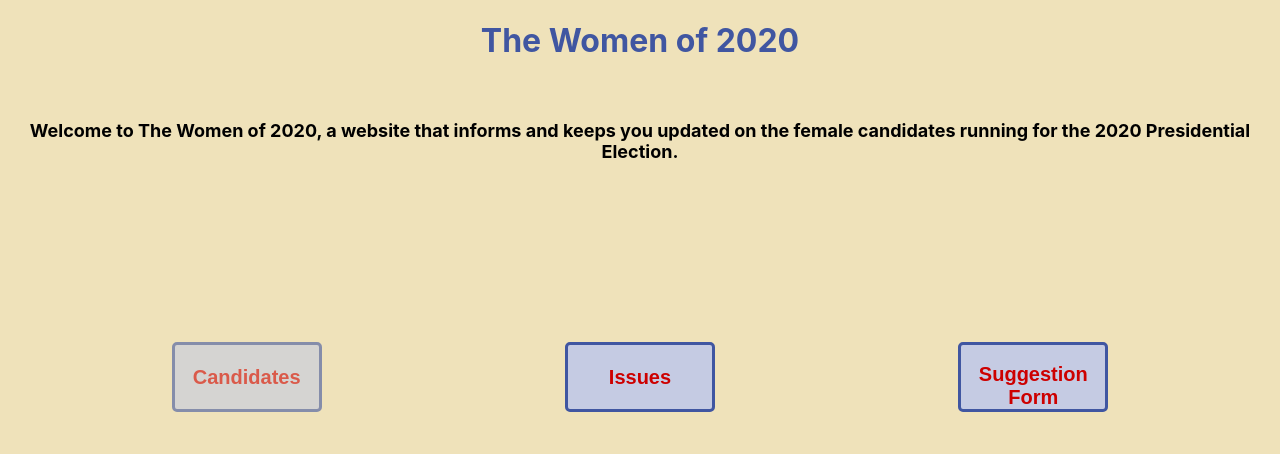
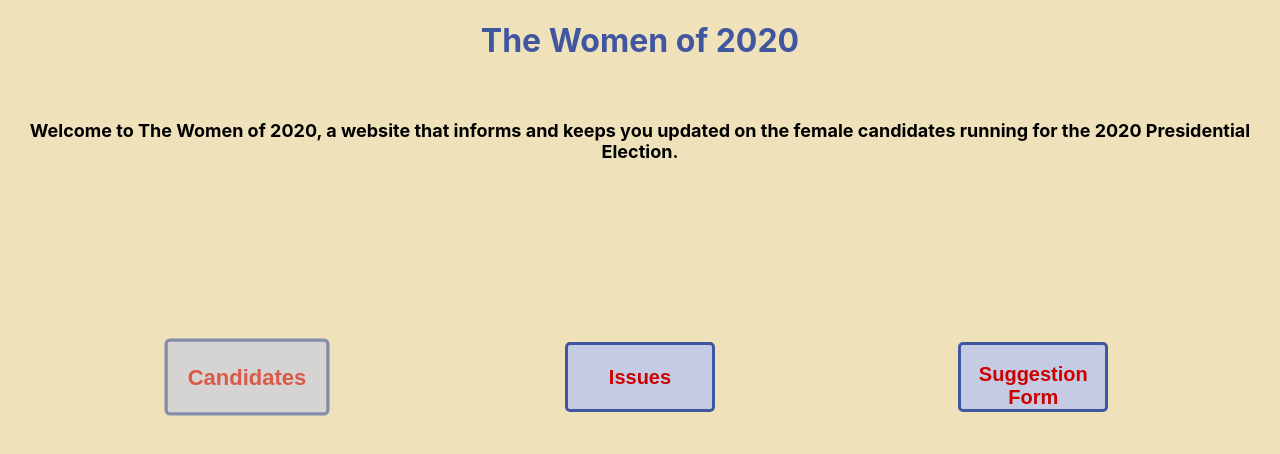
Before and after one commit to jamiemiller8/2020-presidential-candidates, a React (Create React App) app: page /landing in a window 1280 px wide. In both pictures the pointer is over the button "Candidates". Shown: the top 454 px of the page. Built offline with nearby package versions, Linux system fonts and the light colour scheme.

Commit message:
grow effect on all buttons

```diff
--- a/src/Form.css
+++ b/src/Form.css
@@ -33,7 +33,6 @@ input, textarea {
     opacity: 1;
     color: #CD0000;
     font-weight: bold;
-
     transform: translateZ(0);
     transition-duration: 0.3s;
     transition-property: transform;
--- a/src/Landing.css
+++ b/src/Landing.css
@@ -36,8 +36,14 @@ p {
     transition: 0.4s;
     opacity: 1;
     border-radius: 5px;
+    transform: translateZ(0);
+    transition-duration: 0.3s;
+    transition-property: transform;
 }
 
-.btn:hover {
+.btn:hover,
+.btn:focus,
+.btn:active {
     opacity: 0.6;
+    transform: scale(1.1);
 }
```
